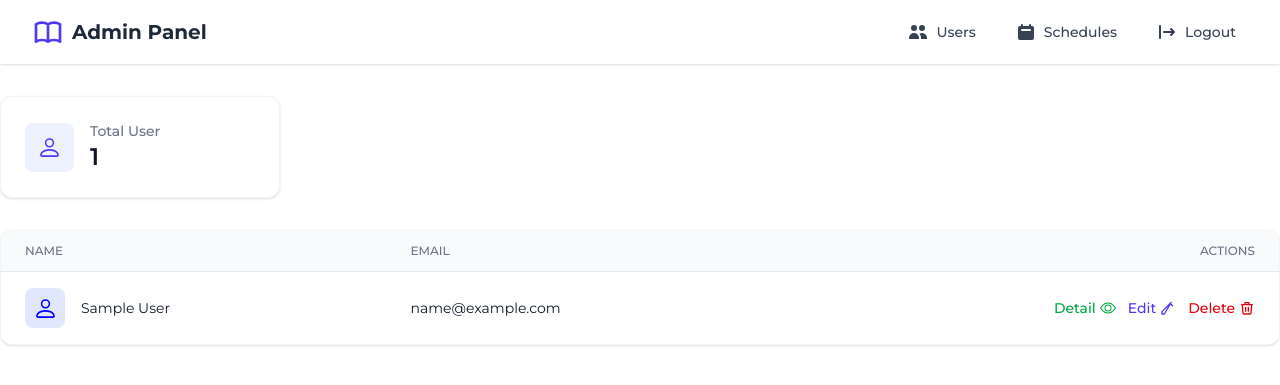
After one commit to NoitrX/attendance_app, a Flask app: page /admin in a window 1280 px wide. The commit adds this page. Shown: the top 385 px of the page. Run offline with Flask 3, Linux system fonts and the light colour scheme; tables that the repository leaves empty hold one stand-in row (values such as "Sample post"); some libraries are stand-ins or nearby versions.

Commit message:
tampilan dan fungsi update delete siswa

```diff
--- /dev/null
+++ b/controllers/admin_controller.py
@@ -0,0 +1,33 @@
+from flask import flash, redirect, url_for
+from models import user, db, user_biometric , UserAttendance, schedule, User
+
+
+def get_all_users():
+    from models.user import User
+    return User.query.all()
+
+def update_user(user_id, new_data):
+    user_to_update = User.query.get(user_id)
+    if not user_to_update:
+        flash('User tidak ditemukan.')
+        return redirect(url_for('admin.index'))
+
+    # Misal new_data ini dictionary: {'first_name': ..., 'last_name': ..., dst}
+    user_to_update.first_name = new_data.get('first_name', user_to_update.first_name)
+    user_to_update.last_name = new_data.get('last_name', user_to_update.last_name)
+    user_to_update.email = new_data.get('email', user_to_update.email)
+    user_to_update.role = new_data.get('role', user_to_update.role)
+
+    db.session.commit()
+    flash('User berhasil diupdate.')
+    return redirect(url_for('admin.index'))
+
+def delete_user(user_id):
+    user = User.query.get(user_id)
+    if user:
+        db.session.delete(user)
+        db.session.commit()
+        flash('User berhasil dihapus.')
+    else:
+        flash('User tidak ditemukan.')
+    return redirect(url_for('admin.index'))
--- a/controllers/auth_controller.py
+++ b/controllers/auth_controller.py
@@ -1,5 +1,5 @@
 from flask import flash, redirect, url_for
-from models import user, db, user_biometric , UserAttendance, schedule
+from models import user, db, user_biometric , UserAttendance, schedule, User
 
 
 def register_user(name, email, password, identifier, files, app):
--- a/models/user.py
+++ b/models/user.py
@@ -9,5 +9,5 @@ class User(db.Model):
     last_name = db.Column(db.String(100), nullable=False)
     email = db.Column(db.String(100), unique=True, nullable=False)
     password = db.Column(db.String(255), nullable=False)
-    role = db.Column(db.String(50), unique=True, nullable=False)
+    role = db.Column(db.String(50), unique=False, nullable=False)
     created_at = db.Column(db.DateTime, nullable=False, default=datetime.utcnow)
--- a/routes/__init__.py
+++ b/routes/__init__.py
@@ -1,3 +1,6 @@
+from .auth_routes import auth
+from .admin_routes import admin
+
 def init_routes(app):
-    from .auth_routes import auth
     app.register_blueprint(auth)
+    app.register_blueprint(admin)
--- /dev/null
+++ b/routes/admin_routes.py
@@ -0,0 +1,49 @@
+from flask import Blueprint, render_template, request, redirect, url_for, flash
+from controllers.admin_controller import get_all_users, delete_user
+from models import User, db, UserAttendance, Schedule
+
+admin = Blueprint('admin', __name__)
+
+@admin.route('/admin')
+def index():
+    users = get_all_users()
+    return render_template('admin/index.html', users=users)
+
+@admin.route('/edit/<int:user_id>', methods=['GET', 'POST'])
+def edit_user_route(user_id):
+    user = User.query.get_or_404(user_id)
+
+    if request.method == 'POST':
+        user.first_name = request.form['first_name']
+        user.last_name = request.form['last_name']
+        user.email = request.form['email']
+        user.role = request.form['role']
+
+        db.session.commit()
+        return redirect(url_for('admin.index'))  # ganti 'auth.index' sesuai nama route buat halaman user list kamu
+
+    return render_template('admin/edit.html', user=user)
+
+@admin.route('/users/<int:user_id>/delete', methods=['POST'])
+def delete(user_id):
+    user = User.query.get_or_404(user_id)
+
+    UserAttendance.query.filter_by(user_id=user.id).delete()
+
+    if user:
+        db.session.delete(user)
+        db.session.commit()
+        flash('User deleted successfully!', 'success')  # ⬅️ ini bagian penting
+    else:
+        flash('User not found.', 'error')
+
+    return redirect(url_for('admin.index'))
+
+
+@admin.route('/users/<int:user_id>', methods=['GET'])
+def user_detail(user_id):
+    user = User.query.get_or_404(user_id)
+    attendances = UserAttendance.query.filter_by(user_id=user.id).all()
+    schedule_ids = [a.schedule_id for a in attendances]
+    schedules = Schedule.query.filter(Schedule.id.in_(schedule_ids)).all()
+    return render_template('admin/user_detail.html', user=user, attendances=attendances, schedules=schedules)
--- a/routes/auth_routes.py
+++ b/routes/auth_routes.py
@@ -1,5 +1,6 @@
 from flask import Blueprint, render_template, request, redirect, url_for
 from controllers.auth_controller import register_user, login_user
+from models import User, db
 
 auth = Blueprint('auth', __name__)
 
@@ -12,7 +13,7 @@ def register():
             request.form['password'],
             request.form['identifier'],
             request.files.getlist('photos'),
-            app
+
         )
     return render_template('register.html')
 
@@ -23,6 +24,6 @@ def login():
             request.form['email'],
             request.form['password'],
             request.files['photo'],
-            app
+
         )
     return render_template('login.html')
--- /dev/null
+++ b/templates/admin/index.html
@@ -0,0 +1,200 @@
+{% extends 'base.html' %} {% block content %}
+{% include 'include/navbar.html' %}
+<div class="grid grid-cols-1 mt-8 md:grid-cols-1 mb-8 w-70">
+    <div class="bg-white rounded-xl shadow-sm p-6 border border-gray-100">
+        <div class="flex items-center">
+            <div class="p-3 rounded-lg bg-indigo-50 text-indigo-600">
+                <svg
+                    xmlns="http://www.w3.org/2000/svg"
+                    width="25"
+                    height="25"
+                    fill="currentColor"
+                    class="bi bi-person"
+                    viewBox="0 0 16 16"
+                >
+                    <path
+                        d="M8 8a3 3 0 1 0 0-6 3 3 0 0 0 0 6m2-3a2 2 0 1 1-4 0 2 2 0 0 1 4 0m4 8c0 1-1 1-1 1H3s-1 0-1-1 1-4 6-4 6 3 6 4m-1-.004c-.001-.246-.154-.986-.832-1.664C11.516 10.68 10.289 10 8 10s-3.516.68-4.168 1.332c-.678.678-.83 1.418-.832 1.664z"
+                    />
+                </svg>
+            </div>
+            <div class="ml-4">
+                <h3 class="text-sm font-medium text-gray-500">Total User</h3>
+                <p class="text-2xl font-semibold text-gray-900">
+                    {{ users|length }}
+                </p>
+            </div>
+        </div>
+    </div>
+</div>
+
+<!-- Table -->
+<div
+    class="bg-white shadow-sm rounded-xl overflow-hidden border border-gray-100"
+>
+    <div class="overflow-x-auto">
+        <table class="min-w-full divide-y divide-gray-200">
+            <thead class="bg-gray-50">
+                <tr>
+                    <th
+                        class="px-6 py-3 text-left text-xs font-medium text-gray-500 uppercase"
+                    >
+                        Name
+                    </th>
+                    <th
+                        class="px-6 py-3 text-left text-xs font-medium text-gray-500 uppercase"
+                    >
+                        Email
+                    </th>
+                    <th
+                        class="px-6 py-3 text-right text-xs font-medium text-gray-500 uppercase"
+                    >
+                        Actions
+                    </th>
+                </tr>
+            </thead>
+            <tbody class="bg-white divide-y divide-gray-200">
+                {% for user in users %}
+                <tr class="hover:bg-gray-50 transition-colors">
+                    <td
+                        class="px-6 py-4 text-sm text-gray-900 flex items-center gap-2"
+                    >
+                        <div
+                            class="h-10 w-10 rounded-lg bg-indigo-100 flex items-center justify-center"
+                        >
+                            <svg
+                                xmlns="http://www.w3.org/2000/svg"
+                                width="25"
+                                height="25"
+                                fill="blue"
+                                class="bi bi-person"
+                                viewBox="0 0 16 16"
+                            >
+                                <path
+                                    d="M8 8a3 3 0 1 0 0-6 3 3 0 0 0 0 6m2-3a2 2 0 1 1-4 0 2 2 0 0 1 4 0m4 8c0 1-1 1-1 1H3s-1 0-1-1 1-4 6-4 6 3 6 4m-1-.004c-.001-.246-.154-.986-.832-1.664C11.516 10.68 10.289 10 8 10s-3.516.68-4.168 1.332c-.678.678-.83 1.418-.832 1.664z"
+                                />
+                            </svg>
+                        </div>
+                        <i class="fas fa-user text-gray-400"></i>
+                        {{ user.first_name }} {{ user.last_name }}
+                    </td>
+                    <td class="px-6 py-4 text-sm text-gray-900">
+                        {{ user.email }}
+                    </td>
+                    <td
+                        class="px-6 py-4 text-right text-sm font-medium space-x-2"
+                    >
+                        <div class="flex justify-end space-x-3">
+                            <a
+                                href="{{ url_for('admin.user_detail', user_id=user.id) }}"
+                                class="text-green-600 hover:text-green-900 flex items-center group"
+                            >
+                                <span class="hidden md:inline hover:underline">
+                                    Detail
+                                </span>
+                                <svg
+                                    xmlns="http://www.w3.org/2000/svg"
+                                    width="16"
+                                    height="16"
+                                    fill="currentColor"
+                                    class="bi bi-eye ml-1"
+                                    viewBox="0 0 16 16"
+                                >
+                                    <path
+                                        d="M16 8s-3-5.5-8-5.5S0 8 0 8s3 5.5 8 5.5S16 8 16 8M1.173 8a13 13 0 0 1 1.66-2.043C4.12 4.668 5.88 3.5 8 3.5s3.879 1.168 5.168 2.457A13 13 0 0 1 14.828 8q-.086.13-.195.288c-.335.48-.83 1.12-1.465 1.755C11.879 11.332 10.119 12.5 8 12.5s-3.879-1.168-5.168-2.457A13 13 0 0 1 1.172 8z"
+                                    />
+                                    <path
+                                        d="M8 5.5a2.5 2.5 0 1 0 0 5 2.5 2.5 0 0 0 0-5M4.5 8a3.5 3.5 0 1 1 7 0 3.5 3.5 0 0 1-7 0"
+                                    />
+                                </svg>
+                            </a>
+                            <a
+                                href="{{ url_for('admin.edit_user_route', user_id=user.id) }}"
+                                class="text-indigo-600 hover:text-indigo-900 flex items-center group"
+                            >
+                                <span
+                                    class="hidden md:inline group-hover:underline"
+                                >
+                                    Edit
+                                </span>
+                                <svg
+                                    class="ml-1 h-4 w-4"
+                                    fill="none"
+                                    viewBox="0 0 24 24"
+                                    stroke="currentColor"
+                                >
+                                    <path
+                                        stroke-linecap="round"
+                                        stroke-linejoin="round"
+                                        stroke-width="2"
+                                        d="M15.232 5.232l3.536 3.536M6.5 21.036H3v-3.572L16.732 3.732z"
+                                    />
+                                </svg>
+                            </a>
+                            <form
+                                id="delete-form-{{ user.id }}"
+                                action="{{ url_for('admin.delete', user_id=user.id) }}"
+                                method="POST"
+                                class="inline"
+                            >
+                                <button
+                                    type="button"
+                                    class="text-red-600 hover:text-red-900 flex items-center group"
+                                    onclick="confirmDelete('{{ user.id }}')"
+                                >
+                                    <span
+                                        class="hidden md:inline group-hover:underline"
+                                    >
+                                        Delete
+                                    </span>
+                                    <svg
+                                        class="ml-1 h-4 w-4"
+                                        fill="none"
+                                        viewBox="0 0 24 24"
+                                        stroke="currentColor"
+                                    >
+                                        <path
+                                            stroke-linecap="round"
+                                            stroke-linejoin="round"
+                                            stroke-width="2"
+                                            d="M19 7l-.867 12.142A2 2 0 0116.138 21H7.862a2 2 0 01-1.995-1.858L5 7m5 4v6m4-6v6m1-10V4h-6v3M4 7h16"
+                                        />
+                                    </svg>
+                                </button>
+                            </form>
+                        </div>
+                    </td>
+                </tr>
+                {% endfor %}
+            </tbody>
+        </table>
+    </div>
+
+    {% if not users %}
+    <div class="text-center py-12">
+        <i class="fas fa-user-slash text-3xl text-gray-300 mb-3"></i>
+        <h3 class="text-sm font-medium text-gray-900">No users</h3>
+        <p class="mt-1 text-sm text-gray-500">
+            There are no users in the system right now.
+        </p>
+    </div>
+    {% endif %}
+</div>
+<script>
+    function confirmDelete(userId) {
+        Swal.fire({
+            title: "Are you sure?",
+            text: "This action cannot be undone.",
+            icon: "warning",
+            showCancelButton: true,
+            confirmButtonColor: "#e3342f",
+            cancelButtonColor: "#6c757d",
+            confirmButtonText: "Yes, delete it",
+            cancelButtonText: "Cancel",
+        }).then((result) => {
+            if (result.isConfirmed) {
+                document.getElementById(`delete-form-${userId}`).submit();
+            }
+        });
+    }
+</script>
+{% endblock %}
--- a/templates/base.html
+++ b/templates/base.html
@@ -8,6 +8,8 @@
     />
     <!-- Tailwind CSS -->
     <script src="https://cdn.jsdelivr.net/npm/@tailwindcss/browser@4"></script>
+    <!-- SweetAlert2 -->
+    <script src="https://cdn.jsdelivr.net/npm/sweetalert2@11"></script>
     <link rel="preconnect" href="https://fonts.googleapis.com" />
     <link rel="preconnect" href="https://fonts.gstatic.com" crossorigin />
     <link
--- /dev/null
+++ b/templates/include/navbar.html
@@ -0,0 +1,47 @@
+<!-- templates/includes/navbar.html -->
+<nav class="bg-white shadow-sm">
+  <div class=" mx-auto px-4 sm:px-6 lg:px-8">
+    <div class="flex justify-between h-16">
+      <!-- Logo / Brand -->
+      <div class="flex items-center">
+        <div class="flex-shrink-0 flex items-center">
+          <svg class="h-8 w-8 text-indigo-600" xmlns="http://www.w3.org/2000/svg" fill="none" viewBox="0 0 24 24" stroke="currentColor">
+            <path stroke-linecap="round" stroke-linejoin="round" stroke-width="2" d="M12 6.253v13m0-13C10.832 5.477 9.246 5 7.5 5S4.168 5.477 3 6.253v13C4.168 18.477 5.754 18 7.5 18s3.332.477 4.5 1.253m0-13C13.168 5.477 14.754 5 16.5 5c1.747 0 3.332.477 4.5 1.253v13C19.832 18.477 18.247 18 16.5 18c-1.746 0-3.332.477-4.5 1.253" />
+          </svg>
+          <span class="ml-2 text-xl font-bold text-gray-800">Admin Panel</span>
+        </div>
+      </div>
+
+      <!-- Navigation Links -->
+      <div class="flex items-center space-x-4">
+        <a href="" class="px-3 py-2 rounded-md text-sm font-medium {{ 'text-white bg-gradient-to-r from-blue-500 to-indigo-600' if request.endpoint == 'auth.user_list' else 'text-gray-700 hover:text-blue-600' }} transition duration-150 ease-in-out">
+          <div class="flex items-center">
+            <svg xmlns="http://www.w3.org/2000/svg" class="h-5 w-5 mr-2" viewBox="0 0 20 20" fill="currentColor">
+              <path d="M9 6a3 3 0 11-6 0 3 3 0 016 0zM17 6a3 3 0 11-6 0 3 3 0 016 0zM12.93 17c.046-.327.07-.66.07-1a6.97 6.97 0 00-1.5-4.33A5 5 0 0119 16v1h-6.07zM6 11a5 5 0 015 5v1H1v-1a5 5 0 015-5z" />
+            </svg>
+            Users
+          </div>
+        </a>
+
+        <a href="{{ url_for('auth.login') }}" class="px-3 py-2 rounded-md text-sm font-medium {{ 'text-white bg-gradient-to-r from-blue-500 to-indigo-600' if request.endpoint == 'auth.schedule_index' else 'text-gray-700 hover:text-blue-600' }} transition duration-150 ease-in-out">
+          <div class="flex items-center">
+            <svg xmlns="http://www.w3.org/2000/svg" class="h-5 w-5 mr-2" viewBox="0 0 20 20" fill="currentColor">
+              <path fill-rule="evenodd" d="M6 2a1 1 0 00-1 1v1H4a2 2 0 00-2 2v10a2 2 0 002 2h12a2 2 0 002-2V6a2 2 0 00-2-2h-1V3a1 1 0 10-2 0v1H7V3a1 1 0 00-1-1zm0 5a1 1 0 000 2h8a1 1 0 100-2H6z" clip-rule="evenodd" />
+            </svg>
+            Schedules
+          </div>
+        </a>
+
+        <!-- Logout Button -->
+        <a href="" class="px-3 py-2 rounded-md text-sm font-medium text-gray-700 hover:text-red-600 transition duration-150 ease-in-out">
+          <div class="flex items-center">
+            <svg xmlns="http://www.w3.org/2000/svg" class="h-5 w-5 mr-2" viewBox="0 0 20 20" fill="currentColor">
+              <path fill-rule="evenodd" d="M3 3a1 1 0 00-1 1v12a1 1 0 102 0V4a1 1 0 00-1-1zm10.293 9.293a1 1 0 001.414 1.414l3-3a1 1 0 000-1.414l-3-3a1 1 0 10-1.414 1.414L14.586 9H7a1 1 0 100 2h7.586l-1.293 1.293z" clip-rule="evenodd" />
+            </svg>
+            Logout
+          </div>
+        </a>
+      </div>
+    </div>
+  </div>
+</nav>
```
Also changed, not shown: templates/admin/edit.html (added, +83 -0 lines), templates/admin/user_detail.html (added, +61 -0 lines).
